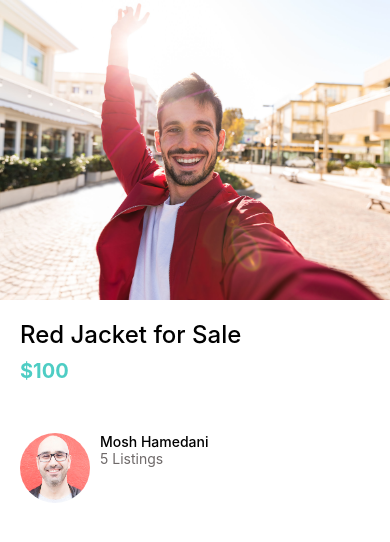
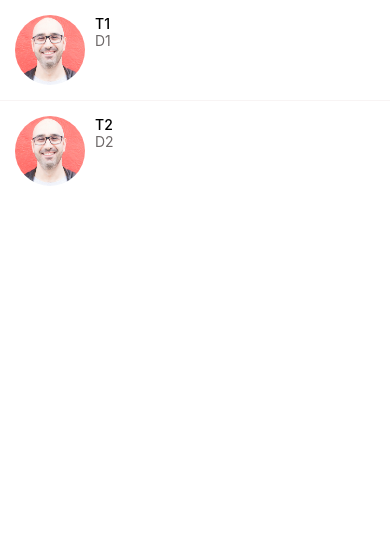
Before and after one commit to Xearta/DoneWithIt, a React Native app: screen / in a window 390 px wide. Shown: the top 542 px of the page. Built offline with nearby package versions, Linux system fonts and the light colour scheme.

Commit message:
Created a messages screen with no functionality yet

```diff
--- a/App.js
+++ b/App.js
@@ -5,7 +5,8 @@ import ViewImageScreen from './app/screens/ViewImageScreen';
 import AppButton from './app/components/AppButton';
 import Card from './app/components/Card';
 import ListingDetailsScreen from './app/screens/ListingDetailsScreen';
+import MessagesScreen from './app/screens/MessagesScreen';
 
 export default function App() {
-  return <ListingDetailsScreen />;
+  return <MessagesScreen />;
 }
--- a/app/components/ListItem.js
+++ b/app/components/ListItem.js
@@ -1,10 +1,11 @@
 import React from 'react';
-import { StyleSheet, Text, View, Image } from 'react-native';
+import { StyleSheet, Text, View, Image, TouchableOpacity, TouchableHighlight } from 'react-native';
 
 import colors from '../config/colors';
 
-const ListItem = ({ title, subTitle, image }) => {
+const ListItem = ({ title, subTitle, image, onPress }) => {
   return (
+    <TouchableHighlight underlayColor={colors.light} onPress={onPress}>
       <View style={styles.container}>
         <Image style={styles.image} source={image} />
         <View>
@@ -12,6 +13,7 @@ const ListItem = ({ title, subTitle, image }) => {
           <Text style={styles.subTitle}>{subTitle}</Text>
         </View>
       </View>
+    </TouchableHighlight>
   );
 };
 
@@ -20,6 +22,7 @@ export default ListItem;
 const styles = StyleSheet.create({
   container: {
     flexDirection: 'row',
+    padding: 15,
   },
   image: {
     width: 70,
--- /dev/null
+++ b/app/components/ListItemSeperator.js
@@ -0,0 +1,18 @@
+import React from 'react';
+import { StyleSheet, View } from 'react-native';
+
+import colors from '../config/colors';
+
+const ListItemSeperator = () => {
+  return <View style={styles.seperator}></View>;
+};
+
+export default ListItemSeperator;
+
+const styles = StyleSheet.create({
+  seperator: {
+    width: '100%',
+    height: 1,
+    backgroundColor: colors.light,
+  },
+});
--- /dev/null
+++ b/app/components/Screen.js
@@ -0,0 +1,15 @@
+import React from 'react';
+import { View, Text, StyleSheet, SafeAreaView } from 'react-native';
+import Constants from 'expo-constants';
+
+const Screen = ({ children }) => {
+  return <SafeAreaView style={styles.screen}>{children}</SafeAreaView>;
+};
+
+export default Screen;
+
+const styles = StyleSheet.create({
+  screen: {
+    paddingTop: Constants.statusBarHeight,
+  },
+});
--- a/app/config/colors.js
+++ b/app/config/colors.js
@@ -2,6 +2,7 @@ export default {
   primary: '#fc5c65',
   secondary: '#4ecdc4',
   medium: '#6e6969',
+  light: '#f8f4f4',
   black: '#000',
   white: '#fff',
 };
--- /dev/null
+++ b/app/screens/MessagesScreen.js
@@ -0,0 +1,45 @@
+import React from 'react';
+import { StyleSheet, FlatList, View } from 'react-native';
+
+import ListItem from '../components/ListItem';
+import Screen from '../components/Screen';
+import ListItemSeperator from '../components/ListItemSeperator';
+
+const messages = [
+  {
+    id: 1,
+    title: 'T1',
+    description: 'D1',
+    image: require('../assets/mosh.jpg'),
+  },
+  {
+    id: 2,
+    title: 'T2',
+    description: 'D2',
+    image: require('../assets/mosh.jpg'),
+  },
+];
+
+const MessagesScreen = () => {
+  return (
+    <Screen>
+      <FlatList
+        data={messages}
+        keyExtractor={message => message.id.toString()}
+        renderItem={({ item }) => (
+          <ListItem
+            title={item.title}
+            subTitle={item.description}
+            image={item.image}
+            onPress={() => console.log('Message Selected', item)}
+          />
+        )}
+        ItemSeparatorComponent={ListItemSeperator}
+      />
+    </Screen>
+  );
+};
+
+export default MessagesScreen;
+
+const styles = StyleSheet.create({});
--- a/app/screens/ViewImageScreen.js
+++ b/app/screens/ViewImageScreen.js
@@ -1,13 +1,18 @@
 import React from 'react';
 import { View, Text, Image, StyleSheet } from 'react-native';
+import { MaterialCommunityIcons } from '@expo/vector-icons';
 
 import colors from '../config/colors';
 
 const ViewImageScreen = props => {
   return (
     <View style={styles.container}>
-      <View style={styles.closeIcon}></View>
-      <View style={styles.deleteIcon}></View>
+      <View style={styles.closeIcon}>
+        <MaterialCommunityIcons name='close' color='white' size={35} />
+      </View>
+      <View style={styles.deleteIcon}>
+        <MaterialCommunityIcons name='trash-can-outline' color='white' size={35} />
+      </View>
       <Image resizeMode='contain' style={styles.image} source={require('../assets/chair.jpg')} />
     </View>
   );
@@ -15,9 +20,6 @@ const ViewImageScreen = props => {
 
 const styles = StyleSheet.create({
   closeIcon: {
-    width: 50,
-    height: 50,
-    backgroundColor: colors.primary,
     position: 'absolute',
     top: 40,
     left: 30,
@@ -27,9 +29,6 @@ const styles = StyleSheet.create({
     flex: 1,
   },
   deleteIcon: {
-    width: 50,
-    height: 50,
-    backgroundColor: colors.secondary,
     position: 'absolute',
     top: 40,
     right: 30,
```
Lines whose indentation alone changed are shown as unchanged.
